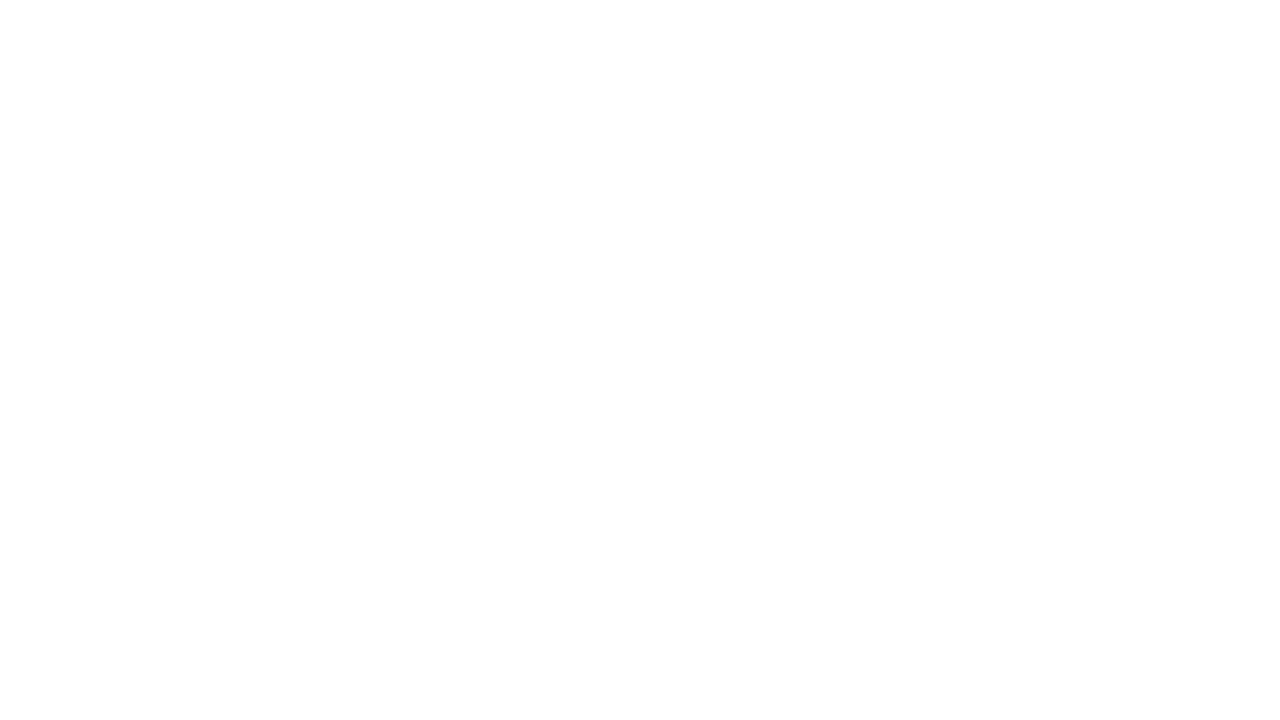
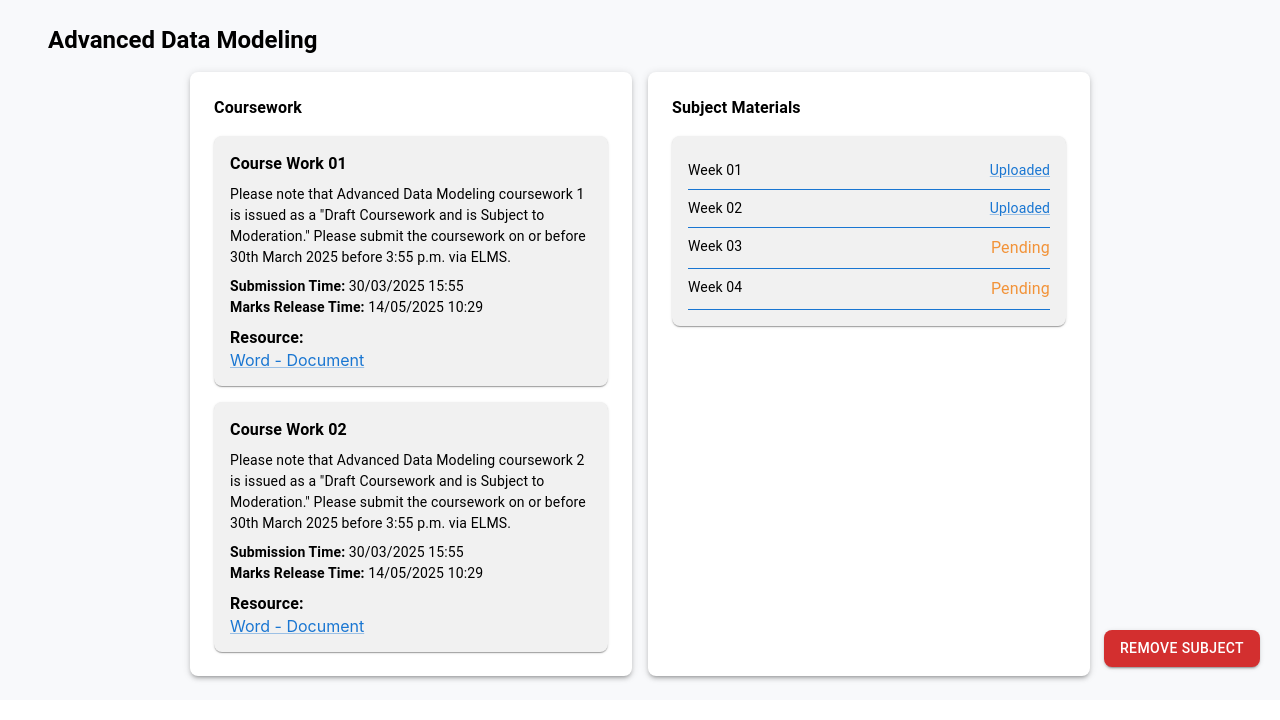
Before and after one commit to Shashika-Liyanage/LMS_SCMS, a React (Create React App) app: page /admin/degreeSubject in a window 1280 px wide. Before the commit this address had no page. Shown: the top 720 px of the page. Built offline with nearby package versions, Linux system fonts and the light colour scheme.

Commit message:
create degree subject

```diff
--- a/src/Components/Pages/AdminLMS/DegreeSubject.js
+++ b/src/Components/Pages/AdminLMS/DegreeSubject.js
@@ -1,9 +1,106 @@
-import React from 'react'
+import React from "react";
+import { Box, Typography, Button, Link } from "@mui/material";
 
-function DegreeSubject() {
+const DegreeSubject = () => {
   return (
-    <div>DegreeSubject</div>
-  )
-}
+    <Box
+      sx={{
+        padding: 3,
+        bgcolor: "#f8f9fb",
+        minHeight: "80vh",
+        display: "flex",
+        flexDirection: "column",
+        alignItems: "center",
+      }}
+    >
+      {/* Title outside the box */}
+      <Typography variant="h5" fontWeight="bold" sx={{ mb: 2, alignSelf: "flex-start", ml: 3 }}>
+        Advanced Data Modeling
+      </Typography>
 
-export default DegreeSubject
+      {/* Main content container */}
+      <Box
+        sx={{
+          width: "90%",
+          maxWidth: 900,
+          display: "flex",
+          flexDirection: "column",
+          gap: 2,
+          position: "relative",
+        }}
+      >
+        <Box sx={{ display: "flex", flexDirection: { xs: "column", md: "row" }, gap: 2 }}>
+          {/* Left Section: Coursework */}
+          <Box sx={{ flex: 1, bgcolor: "white", p: 3, boxShadow: 3, borderRadius: 2 }}>
+            <Typography fontWeight="bold" sx={{ mb: 2 }}>Coursework</Typography>
+
+            <Box sx={{ bgcolor: "#f1f1f1", p: 2, borderRadius: 2, boxShadow: 1, mb: 2 }}>
+              <Typography fontWeight="bold" sx={{ mb: 1 }}>Course Work 01</Typography>
+              <Typography fontSize={14}>
+                Please note that Advanced Data Modeling coursework 1 is issued as a "Draft Coursework and is Subject to
+                Moderation." Please submit the coursework on or before 30th March 2025 before 3:55 p.m. via ELMS.
+              </Typography>
+              <Typography fontSize={14} sx={{ mt: 1 }}><strong>Submission Time:</strong> 30/03/2025 15:55</Typography>
+              <Typography fontSize={14}><strong>Marks Release Time:</strong> 14/05/2025 10:29</Typography>
+              <Typography fontWeight="bold" sx={{ mt: 1 }}>Resource:</Typography>
+              <Link href="#" color="primary">Word - Document</Link>
+            </Box>
+
+            <Box sx={{ bgcolor: "#f1f1f1", p: 2, borderRadius: 2, boxShadow: 1 }}>
+              <Typography fontWeight="bold" sx={{ mb: 1 }}>Course Work 02</Typography>
+              <Typography fontSize={14}>
+                Please note that Advanced Data Modeling coursework 2 is issued as a "Draft Coursework and is Subject to
+                Moderation." Please submit the coursework on or before 30th March 2025 before 3:55 p.m. via ELMS.
+              </Typography>
+              <Typography fontSize={14} sx={{ mt: 1 }}><strong>Submission Time:</strong> 30/03/2025 15:55</Typography>
+              <Typography fontSize={14}><strong>Marks Release Time:</strong> 14/05/2025 10:29</Typography>
+              <Typography fontWeight="bold" sx={{ mt: 1 }}>Resource:</Typography>
+              <Link href="#" color="primary">Word - Document</Link>
+            </Box>
+          </Box>
+
+          {/* Right Section: Subject Materials */}
+          <Box sx={{ flex: 1, bgcolor: "white", p: 3, boxShadow: 3, borderRadius: 2 }}>
+  <Typography fontWeight="bold" sx={{ mb: 2 }}>Subject Materials</Typography>
+  <Box sx={{ bgcolor: "#f1f1f1", p: 2, borderRadius: 2, boxShadow: 1 }}>
+    <Typography
+      fontSize={14}
+      sx={{ borderBottom: "1px solid #1976D2", py: 1, display: 'flex', justifyContent: 'space-between' }}
+    >
+      Week 01 <Link href="#" color="primary">Uploaded</Link>
+    </Typography>
+    <Typography
+      fontSize={14}
+      sx={{ borderBottom: "1px solid #1976D2", py: 1, display: 'flex', justifyContent: 'space-between' }}
+    >
+      Week 02 <Link href="#" color="primary">Uploaded</Link>
+    </Typography>
+    <Typography
+      fontSize={14}
+      sx={{ borderBottom: "1px solid #1976D2", py: 1, display: 'flex', justifyContent: 'space-between' }}
+    >
+      Week 03 <Typography component="span" sx={{ color: "#F29339" }}>Pending</Typography>
+    </Typography>
+    <Typography
+      fontSize={14}
+      sx={{ borderBottom: "1px solid #1976D2", py: 1, display: 'flex', justifyContent: 'space-between' }}
+    >
+      Week 04 <Typography component="span" sx={{ color: "#F29339" }}>Pending</Typography>
+    </Typography>
+  </Box>
+</Box>
+
+        </Box>
+      </Box>
+
+      {/* Remove Button positioned at the top-right corner of the page */}
+      <Box sx={{ position: "fixed", top: 630, right: 20, zIndex: 1000 }}>
+        <Button variant="contained" color="error" sx={{ borderRadius: 2 }}>
+          Remove Subject
+        </Button>
+      </Box>
+    </Box>
+  );
+};
+
+export default DegreeSubject;
--- a/src/Router/Routers.js
+++ b/src/Router/Routers.js
@@ -30,7 +30,7 @@
         {/* <Route index element={<Navigate to="/view-home" />} /> */}DegreeSubject
         <Route path = "/admin" element={<Admin />} />
         <Route path = "degreeAdmin" element={<DegreeA />} />
-        <Route path = "degreeAdmin" element={<DegreeSubject />} />
+        <Route path = "degreeSubject" element={<DegreeSubject />} />
 
 
       </Route>
```
